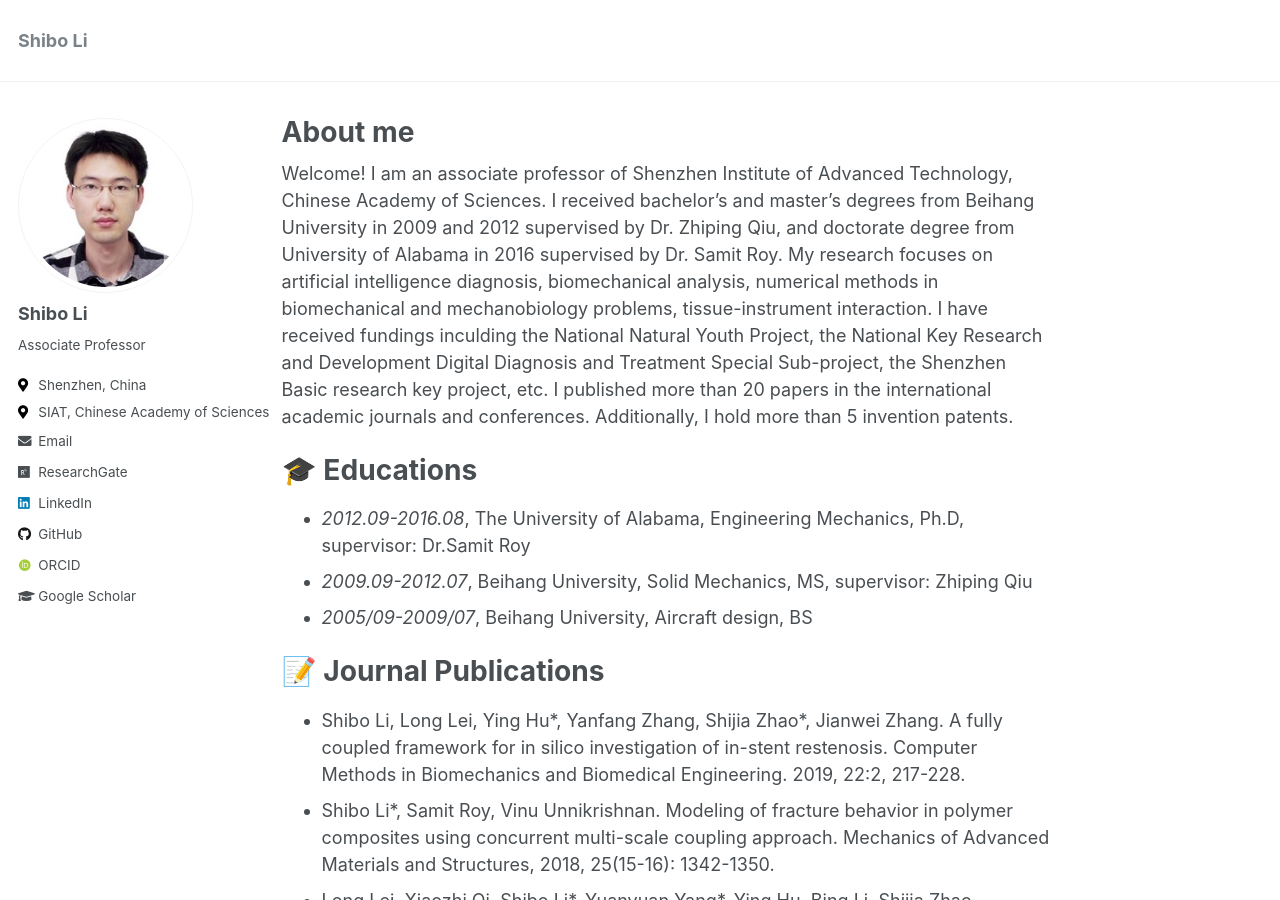
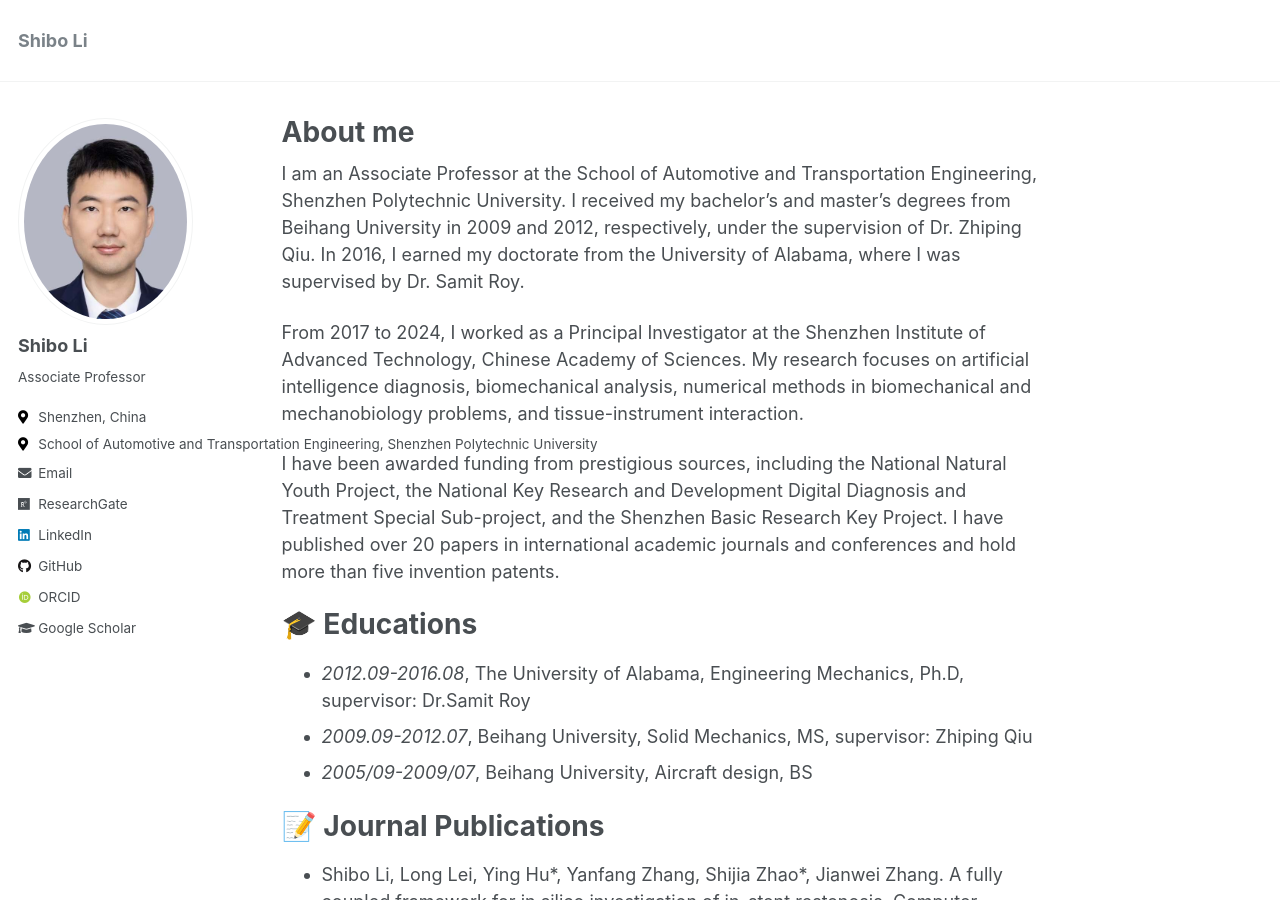
Before and after one commit to shiboli/shiboli.github.io, a Jekyll site: the page built from _pages/about.md, in a window 1280 px wide and 900 px high. Built offline with Jekyll 4.4.1, drawn with Linux system fonts in a browser that asks for light colours; some web fonts are replaced; some of the changed text lies outside the part shown.

Commit message:
update2024

```diff
--- a/_config.yml
+++ b/_config.yml
@@ -88,11 +88,11 @@ author:
   avatar           : "profile.jpg"
   bio              : "Associate Professor"
   location         : "Shenzhen, China"
-  employer         : "SIAT, Chinese Academy of Sciences"
+  employer         : "School of Automotive and Transportation Engineering, Shenzhen Polytechnic University"
   pubmed           :
   orcid            : "https://orcid.org/0000-0001-8398-4102"
   googlescholar    : "https://scholar.google.com/citations?user=Zsfdxk4AAAAJ&hl=en"
-  email            : "sb.li@siat.ac.cn"
+  email            : "shiboli@szpu.edu.cn"
   researchgate     : "https://www.researchgate.net/profile/Shibo-Li-14"
   uri              :
   bitbucket        :
--- a/_pages/about.md
+++ b/_pages/about.md
@@ -8,8 +8,11 @@ redirect_from:
   - /about.html
 ---
 
-Welcome! I am an associate professor of Shenzhen Institute of Advanced Technology, Chinese Academy of Sciences. I received bachelor's and master's degrees from Beihang University in 2009 and 2012 supervised by Dr. Zhiping Qiu, and doctorate degree from University of Alabama in 2016 supervised by Dr. Samit Roy.
-My research focuses on artificial intelligence diagnosis, biomechanical analysis, numerical methods in biomechanical and mechanobiology problems, tissue-instrument interaction. I have received fundings inculding the National Natural Youth Project, the National Key Research and Development Digital Diagnosis and Treatment Special Sub-project, the Shenzhen Basic research key project, etc. I published more than 20 papers in the international academic journals and conferences. Additionally, I hold more than 5 invention patents.
+I am an Associate Professor at the School of Automotive and Transportation Engineering, Shenzhen Polytechnic University. I received my bachelor's and master's degrees from Beihang University in 2009 and 2012, respectively, under the supervision of Dr. Zhiping Qiu. In 2016, I earned my doctorate from the University of Alabama, where I was supervised by Dr. Samit Roy.
+
+From 2017 to 2024, I worked as a Principal Investigator at the Shenzhen Institute of Advanced Technology, Chinese Academy of Sciences. My research focuses on artificial intelligence diagnosis, biomechanical analysis, numerical methods in biomechanical and mechanobiology problems, and tissue-instrument interaction.
+
+I have been awarded funding from prestigious sources, including the National Natural Youth Project, the National Key Research and Development Digital Diagnosis and Treatment Special Sub-project, and the Shenzhen Basic Research Key Project. I have published over 20 papers in international academic journals and conferences and hold more than five invention patents.
 
 <span class='anchor' id='-xl'></span>
 
@@ -37,6 +40,8 @@ My research focuses on artificial intelligence diagnosis, biomechanical analysis
 - Shaolin Lu#, Shibo Li#, Yu Wang, Lihai Zhang, Ying Hu\* and Bing Li\*. Prior information-based high-resolution tomography image reconstruction from a single digitally reconstructed radiograph. Physics in Medicine & Biology. 2022.
 - Yu Wang, Shibo Li, Baoliang Zhao, Jianwei Zhang, Yuanyuan Yang\*, et al. (2022). "A ResNet‐based approach for accurate radiographic diagnosis of knee osteoarthritis.” CAAI Transactions on Intelligence Technology, 1-10.
 - Z. Tan, S. Li, Y. Hu, H. Tao, and L. Zhang, “Semi-XctNet: Volumetric images reconstruction network from a single projection image via semi-supervised learning,” Computers in Biology and Medicine, vol. 155, p. 106663, Mar. 2023, doi: 10.1016/j.compbiomed.2023.106663.
+- Shibo Li, Xin Zhong, Yuanyuan Yang, Xiaozhi Qi, Ying Hu*, and Xiaojun Yang*, “Force-position hybrid compensation control for path deviation in robot-assisted bone drilling,” Sensors, vol. 23, no. 16, p. 7307, Aug. 21, 2023.
+- Shaolin Lu, Yuanyuan Yang, Shibo Li, Lihai Zhang, Bin Shi, Dong Zhang, Bing Li, Ying Hu, "Preoperative Virtual Reduction Planning Algorithm of Fractured Pelvis Based on Adaptive Templates," in IEEE Transactions on Biomedical Engineering, vol. 70, no. 10, pp. 2943-2954, Oct. 2023, doi: 10.1109/TBME.2023.3272007.
 
 # 💬 Conferences
 
```
Also changed, not shown: images/profile.jpg.
